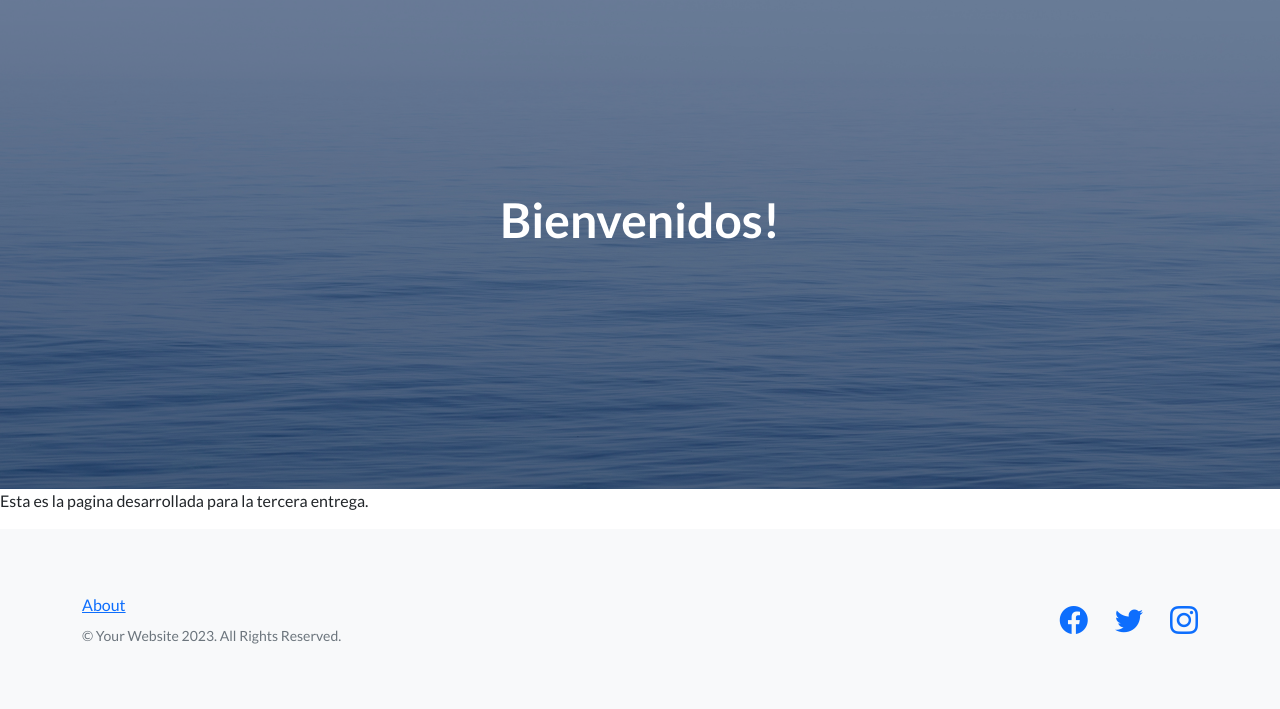
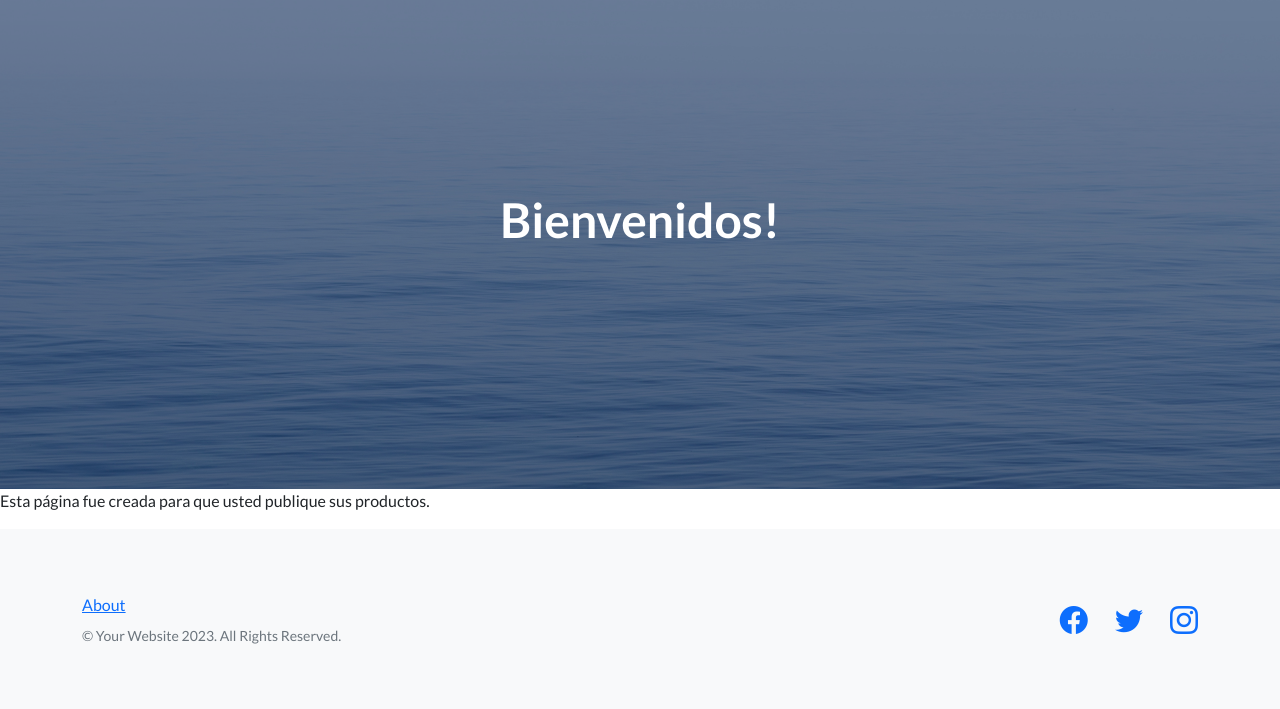
Before and after one commit to augustolopez674/tercera-pre-entrega-Lopez, a Django app: page / in a window 1280 px wide. Shown: the part 57-766 px from the top of the page. Run offline with Django 4.2, Linux system fonts and the light colour scheme; some libraries are stand-ins or nearby versions.

Commit message:
Cambie el inicio

```diff
--- a/inicio/templates/inicio/inicio.html
+++ b/inicio/templates/inicio/inicio.html
@@ -10,6 +10,6 @@ Bienvenidos!
 
 {% block contenido %}
 <p>
-    Esta es la pagina desarrollada para la tercera entrega.
+    Esta página fue creada para que usted publique sus productos.
 </p>
 {% endblock contenido %}
```
